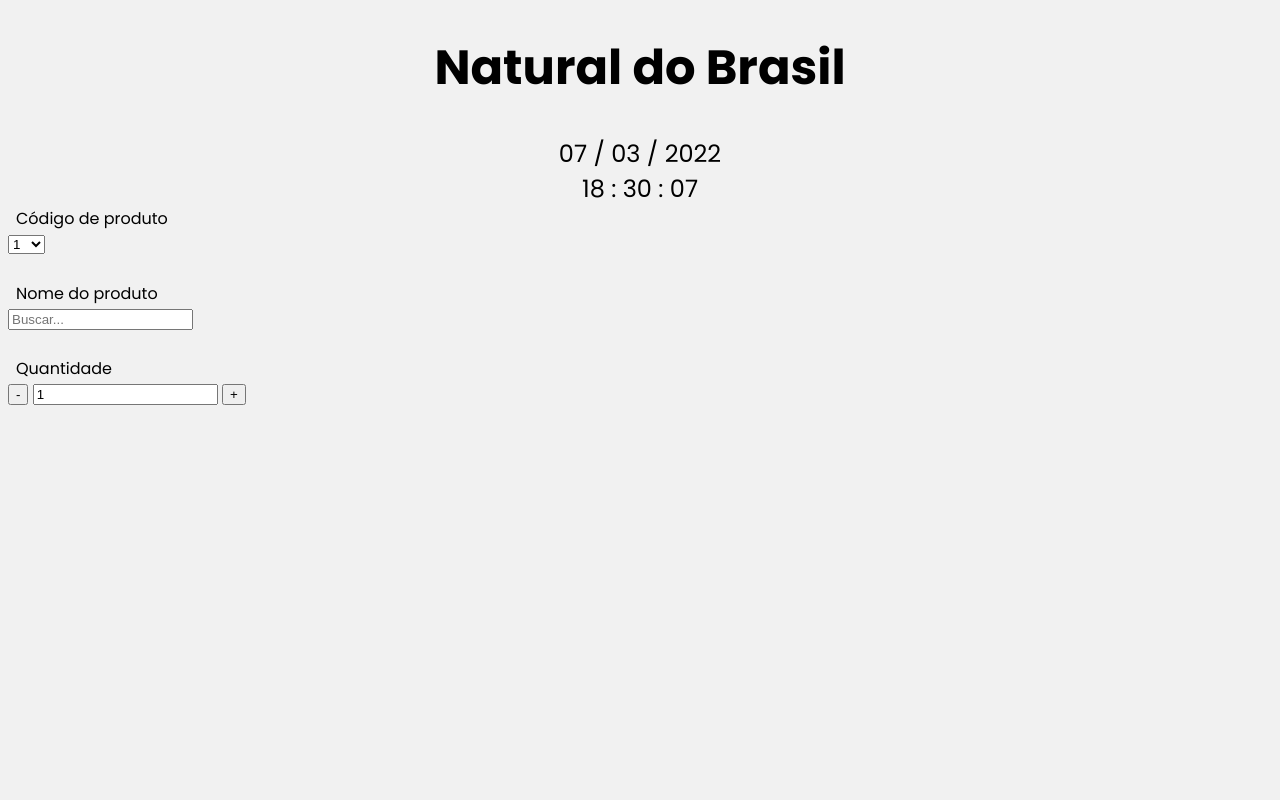
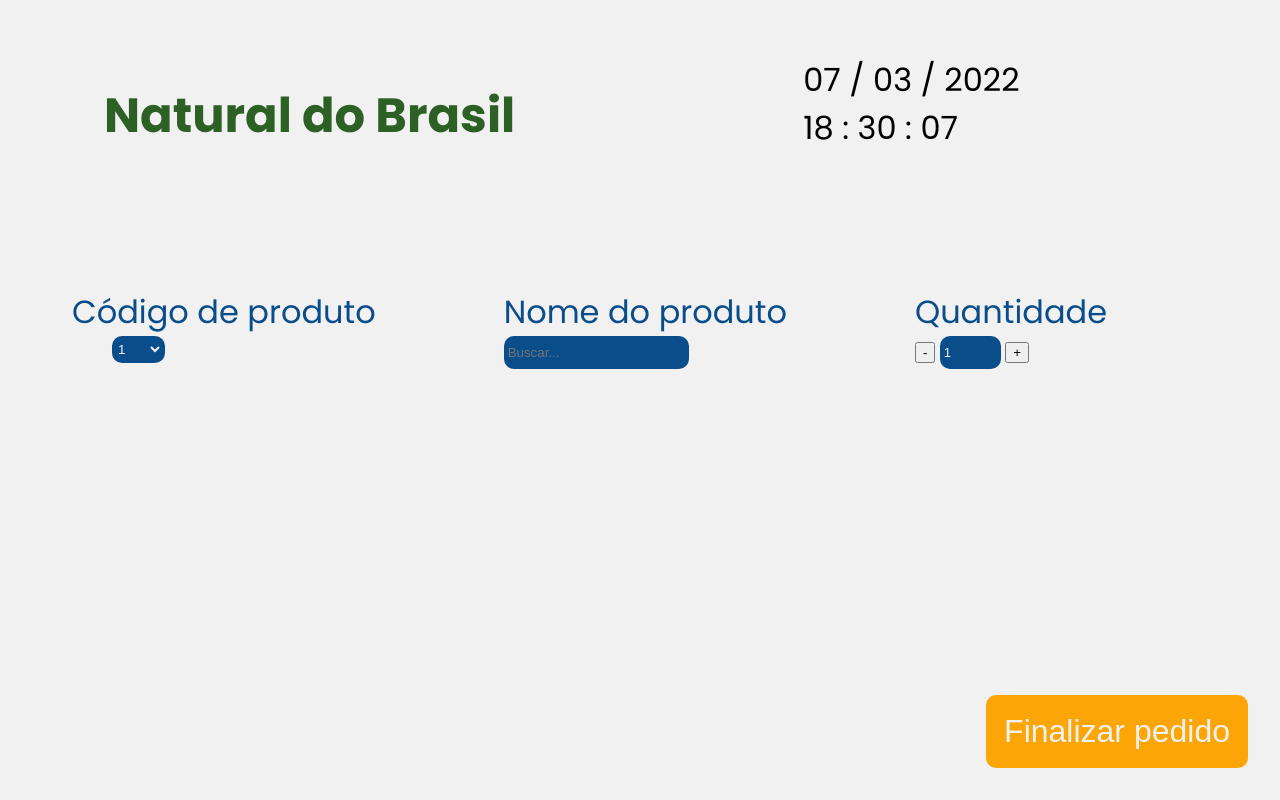
Before and after one commit to WalterSopraniJr/SistemaLoja, a plain HTML site: page index.html in a window 1280 px wide. Drawn offline with nearby package versions, Linux system fonts and the light colour scheme.

Commit message:
styling shopping car

```diff
--- a/index.html
+++ b/index.html
@@ -21,8 +21,11 @@
 
     <link rel="stylesheet" href="style.css">
     <link rel="functions" href="produtos.js">
-    <link rel="functions" href="quantidadeProduto.js"
+    <link rel="functions" href="quantidadeProduto.js">
+
+    <title> Natural do Brasil </title>
 </head>
+
 <body>
     <header>
         <h1> Natural do Brasil </h1>
@@ -37,9 +40,9 @@
     </header>
     <section class="order">
         <form>
+            <div id="code">
                 <label> Código de produto </label>
-            <div>
-                <select name="select">
+                <div><select name="select">
                         <option value="1"> 1</option>
                         <option value="2"> 2</option>
                         <option value="3"> 3</option>
@@ -52,25 +55,23 @@
                         <option value="10"> 10</option>
                         <option value="11"> 11</option>
                         <option value="12"> 12</option>
-                  </select>
+                    </select></div>
             </div>
-            <br>
+            <div id="name">
                 <label> Nome do produto </label>
-            <div id="search">
-                <input type="text" id="productSearch" placeholder="Buscar..." />
+                <div><input type="text" id="productSearch" placeholder="Buscar..." /></div>
             </div>
-            <br>
+            <div id="amount">
                 <label>Quantidade </label>
-            <div>
-                <button id="menos" type="button">-</button>
-
-                <input type="text" id="contador" class="form-control" value="1" min="1" />
-
+                <div><button id="menos" type="button">-</button>
+                    <input type="text" id="counter" class="form-control" value="1" min="1" />
                     <button id="mas" type="button">+</button>
                 </div>
-
+            </div>
         </form>
-
+        <div id="inferiorCorner">
+            <button id="finish"><a>Finalizar pedido</a></button>
+        </div>
     </section>
     <script>
         function clock() {
--- a/style.css
+++ b/style.css
@@ -21,26 +21,86 @@ body {
     background-color: #F1F1F1;
 }
 header {
-    display: flexbox;
+    display: flex;
 }
 
 h1 {
     font-size: 3em;
-    text-align: center;
+    display: 80%;
+    margin: 1.5em;
+    margin-left: 2em;
+    margin-right: 5em;
+    color: #2D6025;
 }
 
 #clock {
-    font-size: 1.5em;
-    text-align: center;
-    display: block;
+    font-size: 2em;
+    display: 20%;
+    margin: 1.5em;
 }
 
+
 form {
-    display: flexbox;
+    display: flex;
+}
+
+.order {
+    display: flex;
+}
+
+#code, #name, #amount {
+    display: inline-block;
+    padding: 4em;
+
 }
 
 label {
+    font-size: 2em;
+    color: #094D8A;
+    display: inline-block;
+}
+
+option {
     font-size: 1em;
+    color: #094D8A;
+    border: 2px solid #094D8A;
+    border-radius: 10px;
+}
+
+select {
+    background-color: #094D8A;
+    color: #F1F1F1;
+    width: 4em;
+    height: 2em;
+    margin-left: 3em;
+    border: 2px solid #094D8A;
+    border-radius: 10px;
+}
+
+input {
+    background-color: #094D8A;
+    color: #F1F1F1;
+    height: 2em;
+    border: 2px solid #094D8A;
+    border-radius: 10px;
+}
+
+#counter {
+    width: 4em;
+}
+
+#inferiorCorner {
+    position: absolute;
+    right: 2em;
+    bottom: 2em;
+}
+
+#finish {
+    background-color: #FCA506;
+    color: #F1F1F1;
+    border: 2px solid #FCA506;
+    border-radius: 10px;
+    text-align: center;
+    font-size: 2em;
     padding: 0.5em;
-
 }
```
Lines whose indentation alone changed are shown as unchanged.
